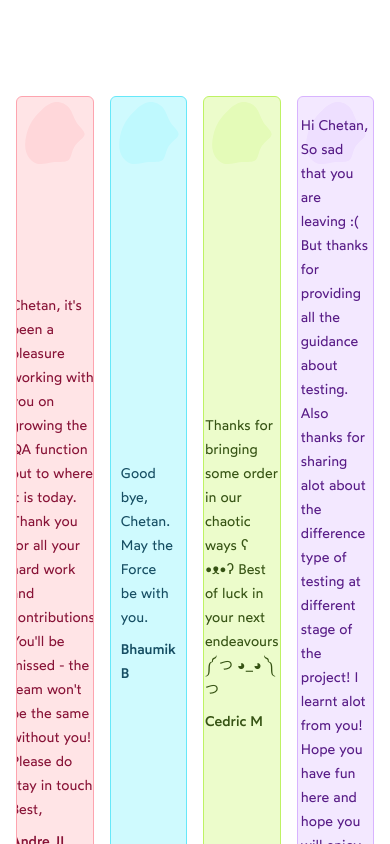
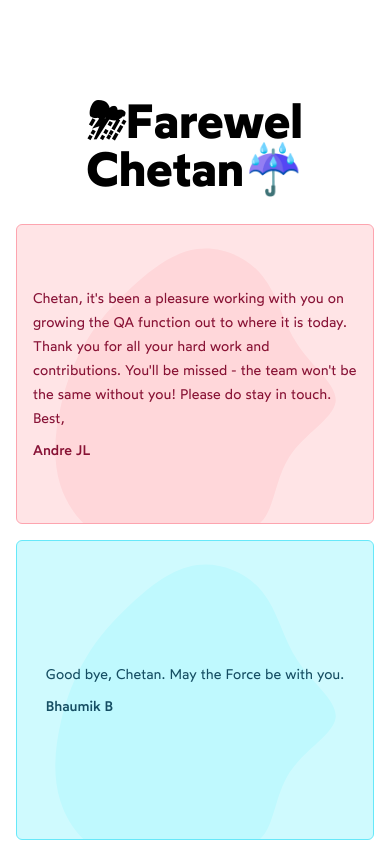
Before and after one commit to swsalim/message-wall, a Next.js app: page / in a window 390 px wide. Shown: the top 844 px of the page. Built offline with nearby package versions, Linux system fonts and the light colour scheme.

Commit message:
add responsive

```diff
--- a/pages/index.js
+++ b/pages/index.js
@@ -41,8 +41,11 @@ export default function Farewell() {
   return (
     <>
       <Wrapper>
-        <section className="mx-auto flex max-w-8xl flex-col px-4 py-8 sm:flex-row sm:gap-8 sm:px-6 lg:gap-16 lg:px-8">
-          <div className="grid grid-cols-4 gap-4">
+        <section className="mx-auto flex max-w-8xl flex-col px-4 py-8 sm:gap-8 sm:px-6 lg:gap-16 lg:px-8">
+          <div>
+            <h1 className="mb-8 text-center text-5xl font-extrabold sm:mb-4">⛈Farewel Chetan☔️</h1>
+          </div>
+          <div className="arid-cols-1 grid gap-4 sm:grid-cols-2 lg:grid-cols-4">
             {farewells.map((farewell, index) => {
               const { containerStyle, blobStyle } = getRandomStyles();
 
```
